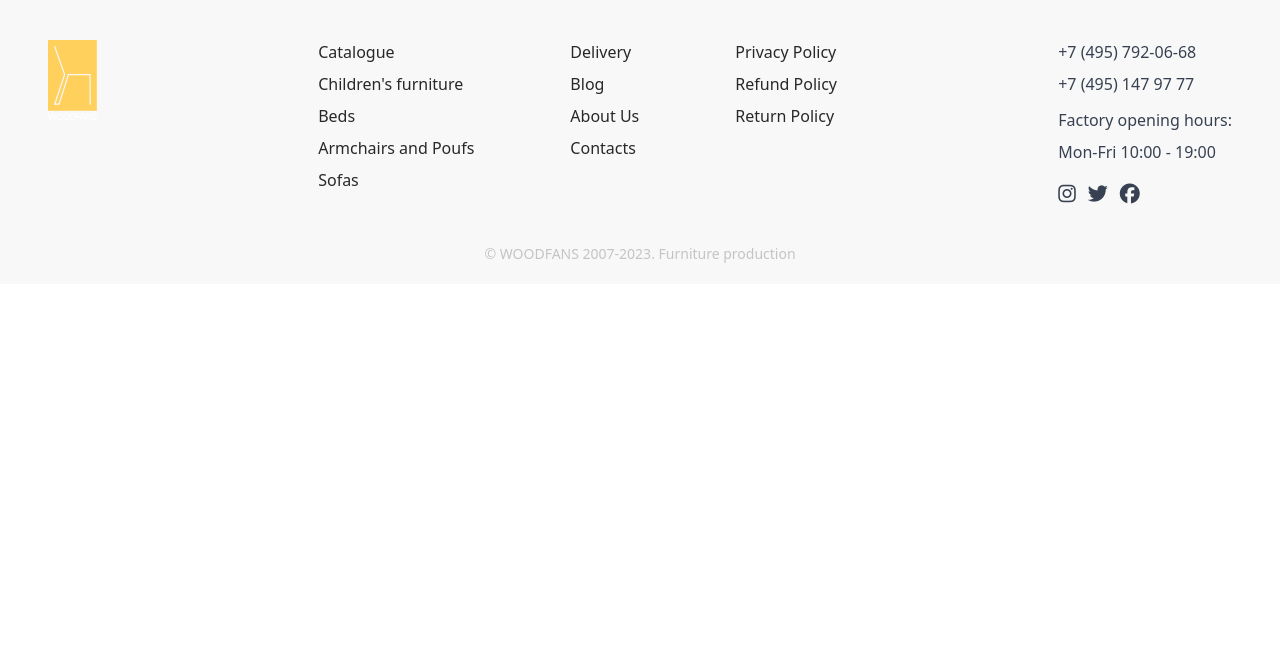
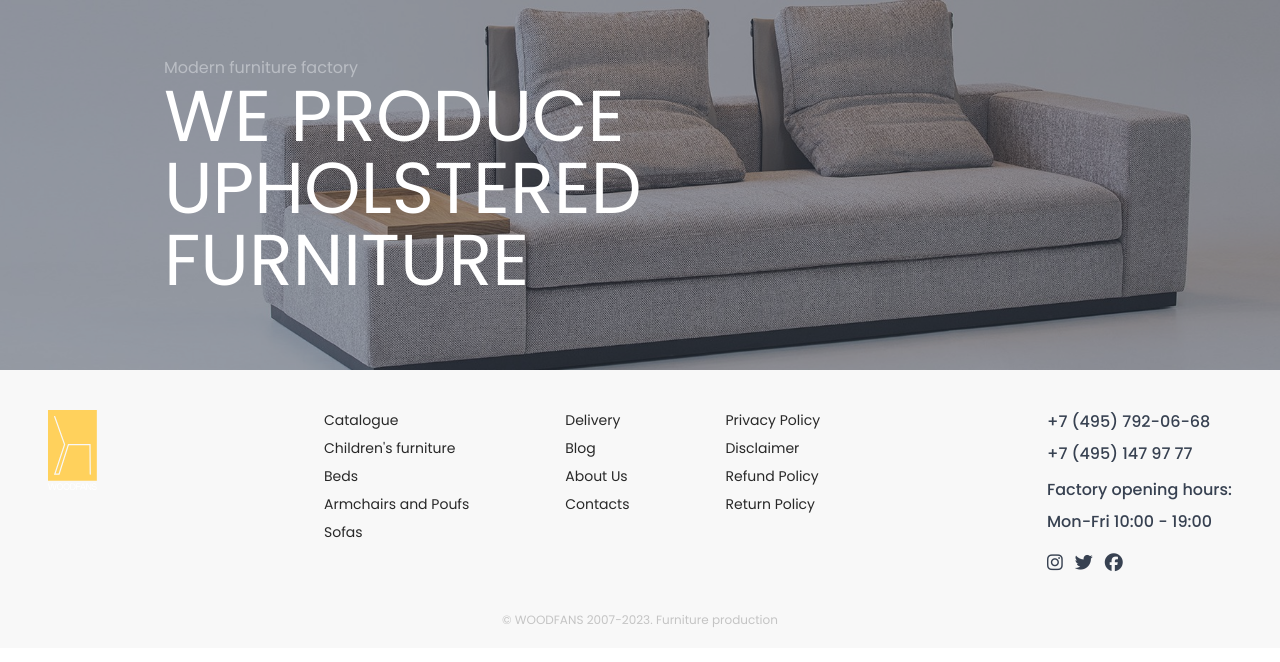
Before and after one commit to raghavbhatirv/wood-fans, a React (Vite) app: page / in a window 1280 px wide. Shown: the top 662 px of the page. Built offline with nearby package versions, Linux system fonts and the light colour scheme.

Commit message:
Hero section

```diff
--- a/src/App.jsx
+++ b/src/App.jsx
@@ -1,9 +1,13 @@
 import Footer from "./Components/Common/Footer";
+import Home from "./Pages/Home";
 
 function App() {
   return (
     <>
-      <Footer />
+      <div className="font-Poppins">
+        <Home />
+        <Footer />
+      </div>
     </>
   );
 }
--- a/src/Components/Common/Footer.jsx
+++ b/src/Components/Common/Footer.jsx
@@ -8,7 +8,7 @@ function Footer() {
         <div>
           <img src={logo} className="hover:cursor-pointer" />
         </div>
-        <div className="flex flex-col md:flex-row justify-between text-lg md:text-base gap-5  md:gap-24">
+        <div className="flex flex-col md:flex-row justify-between text-base md:text-sm gap-5  md:gap-24">
           <div className="flex flex-col gap-2 ">
             <p className="hover:cursor-pointer">Catalogue</p>
             <p className="hover:cursor-pointer">Children's furniture</p>
@@ -24,6 +24,7 @@ function Footer() {
           </div>
           <div className="flex flex-col gap-2 ">
             <p className="hover:cursor-pointer">Privacy Policy </p>
+            <p className="hover:cursor-pointer">Disclaimer </p>
             <p className="hover:cursor-pointer">Refund Policy</p>
             <p className="hover:cursor-pointer">Return Policy</p>
           </div>
@@ -34,14 +35,14 @@ function Footer() {
           <p className="leading-8">
             Factory opening hours: <br /> Mon-Fri 10:00 - 19:00
           </p>
-          <div className="flex gap-3 text-2xl md:text-xl pt-2">
+          <div className="flex gap-3 text-xl md:text-lg pt-2">
             <i className="fa-brands fa-instagram hover:cursor-pointer"></i>
             <i className="fa-brands fa-twitter hover:cursor-pointer"></i>
             <i className="fa-brands fa-facebook hover:cursor-pointer"></i>
           </div>
         </div>
       </div>
-      <div className="text-center pb-5 text-base md:text-sm text-dark-gray">
+      <div className="text-center pb-5 text-sm md:text-xs text-dark-gray">
         <p>© WOODFANS 2007-2023. Furniture production</p>
       </div>
     </div>
--- /dev/null
+++ b/src/Components/Homepage/Hero.jsx
@@ -0,0 +1,23 @@
+import React from "react";
+import heroImage from "./assets/media/heroImage.jpg";
+
+function Hero() {
+  return (
+    <div>
+      <div className="relative">
+        <img src={heroImage} className="w-full" />
+        <div className="w-full md:w-1/2 absolute top-2 md:top-14 md:left-36 z-10 px-5">
+          <p className="text-xs md:text-base text-gray-200 opacity-50">
+            Modern furniture factory
+          </p>
+          <h2 className="text-2xl md:text-7xl font-base text-white leading-tight">
+            WE PRODUCE UPHOLSTERED FURNITURE
+          </h2>
+        </div>
+        <div className="absolute inset-0 bg-gray-700 opacity-50"></div>
+      </div>
+    </div>
+  );
+}
+
+export default Hero;
--- /dev/null
+++ b/src/Pages/Home.jsx
@@ -0,0 +1,12 @@
+import React from "react";
+import Hero from "../Components/Homepage/Hero";
+
+function Home() {
+  return (
+    <div>
+      <Hero />
+    </div>
+  );
+}
+
+export default Home;
```
Also changed, not shown: src/Components/Homepage/assets/media/heroImage.jpg (added), 1 other file (tests, documents, lock files or other folders).
